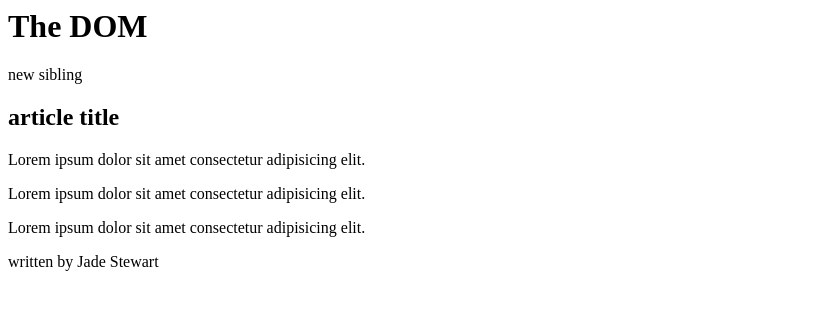
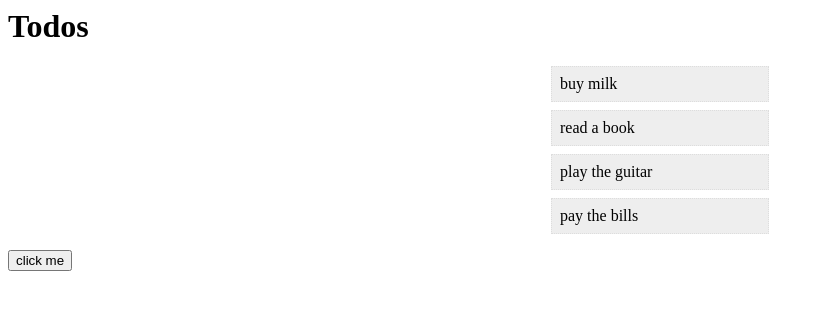
Before and after one commit to jadekstewart3/js_udemy, a plain HTML site: page 6_chapter/index.html in a window 1280 px wide. Shown: the whole page, without its empty margins (0-824 px from the left). Drawn offline with Linux system fonts and the light colour scheme.

```diff
--- a/6_chapter/index.html
+++ b/6_chapter/index.html
@@ -4,10 +4,20 @@
   <meta name="viewport" content="width=device-width, initial-scale=1.0">
   <link rel="stylesheet" href="styles.css">
   <title>JavaScript</title>
+  <style>
+    li{
+      list-style-type: none;
+      max-width: 200px;
+      padding: 8px;
+      margin: 8px auto;
+      background: 1px #eee;
+      border: 1px dotted #ddd;
+    }
+  </style>
 </head>
 <body>
   <!-- <h1 id="page-title" style="color:peachpuff;">The DOM</h1> -->
-  <h1 class="title">The DOM</h1>
+  <!-- <h1 class="title">The DOM</h1> -->
 
   <!-- <p>
     lorem ipsum dolor sit amet consectetur adipisicing elit. Vivamus, vitae
@@ -38,14 +48,25 @@
     <p>this is the content</p>
   </div> -->
 
-  <article>
+  <!-- <article>
     <p>new sibling</p>
     <h2>article title</h2>
     <p>Lorem ipsum dolor sit amet consectetur adipisicing elit.</p>
     <p>Lorem ipsum dolor sit amet consectetur adipisicing elit.</p>
     <p>Lorem ipsum dolor sit amet consectetur adipisicing elit.</p>
     <div>written by Jade Stewart</div>
-  </article>
+  </article> -->
+
+  <h1>Todos</h1>
+
+  <ul>
+    <li>buy milk</li>
+    <li>read a book</li>
+    <li>play the guitar</li>
+    <li>pay the bills</li>
+  </ul>
+
+  <button>click me</button>
 
   <script src="sandbox.js"></script>
 </body>
```
